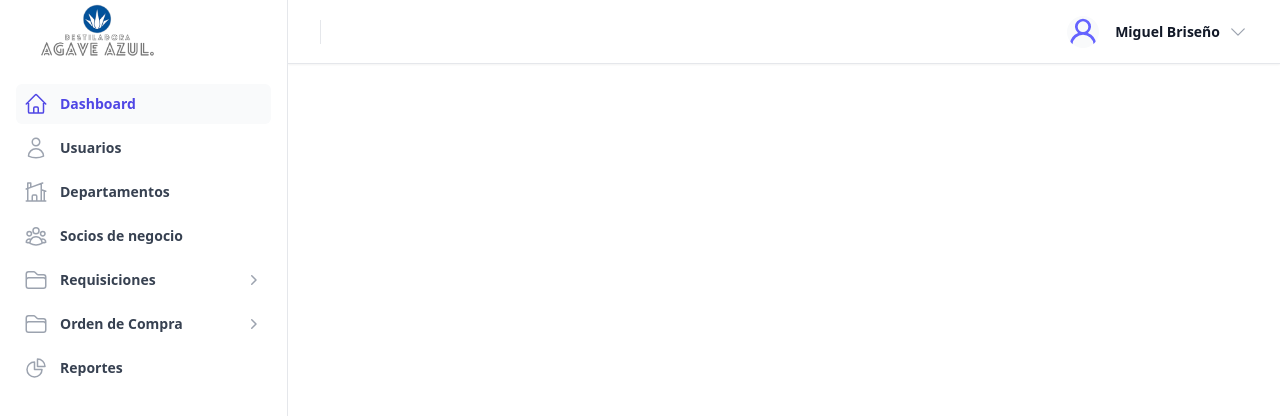
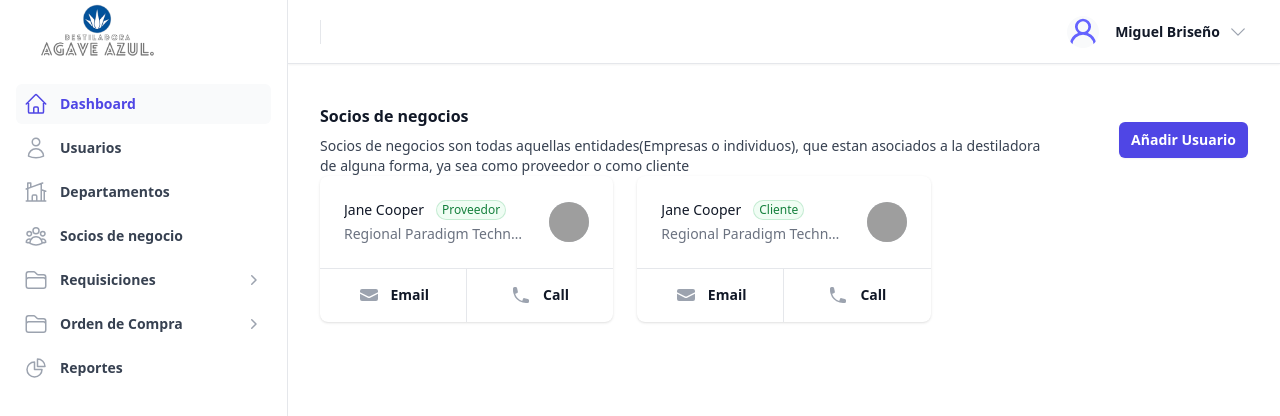
Before and after one commit to DaniDeveloper11/azulERP-Front, a Vue app: page /partnerlist in a window 1280 px wide. Shown: the top 416 px of the page. Built offline with nearby package versions, Linux system fonts and the light colour scheme; sample sign-in values are in the browser's storage; grey boxes are pictures that could not be loaded.

Commit message:
merge from migues branch

```diff
--- a/src/App.vue
+++ b/src/App.vue
@@ -232,7 +232,7 @@ const navigation = [
   { name: 'Dashboard', to: '/', icon: HomeIcon, current: true },
   { name: 'Usuarios', to: '/users', icon: UserIcon, current: false, },
   { name: 'Departamentos', to: '/departaments', icon: HomeModernIcon, current: false, },
-  { name: 'Socios de negocio', to: '/Partners', icon: UserGroupIcon, current: false, },
+  { name: 'Socios de negocio', to: '/partnerlist', icon: UserGroupIcon, current: false, },
   {
     name: 'Requisiciones',
     // to: '/requisionesAdmin',
--- a/src/router/index.js
+++ b/src/router/index.js
@@ -82,6 +82,12 @@ const router = createRouter({
       component: () => import('../views/BuyOrder/MakeBuyOrder.vue'),
       meta: { requiresAuth: true }
     },
+    {
+      path: '/partnerlist',
+      name: 'partnertlist',
+      component: () => import('../views/partners/partnerList.vue'),
+      meta: { requiresAuth: true }
+    },
   ]
 
 
--- /dev/null
+++ b/src/views/partners/partnerList.vue
@@ -0,0 +1,73 @@
+<template>
+    <div >
+      <div class="sm:flex sm:items-center">
+        <div class="sm:flex-auto">
+          <h1 class="text-base font-semibold leading-6 text-gray-900">Socios de negocios</h1>
+          <p class="mt-2 text-sm text-gray-700">Socios de negocios son todas aquellas entidades(Empresas o individuos), que estan asociados a la destiladora de alguna forma, ya sea como proveedor o como cliente</p>
+        </div>
+        <div class="mt-4 sm:ml-16 sm:mt-0 sm:flex-none">
+          <RouterLink to="/partners" type="button"
+            class="block rounded-md bg-indigo-600 px-3 py-2 text-center text-sm font-semibold text-white shadow-sm hover:bg-indigo-500 focus-visible:outline focus-visible:outline-2 focus-visible:outline-offset-2 focus-visible:outline-indigo-600">
+            Añadir Usuario</RouterLink>
+        </div>
+      </div>
+      <ul role="list" class="grid grid-cols-1 gap-6 sm:grid-cols-2 lg:grid-cols-3">
+        <li v-for="person in people" :key="person.email" class="col-span-1 divide-y divide-gray-200 rounded-lg bg-white shadow">
+          <div class="flex w-full items-center justify-between space-x-6 p-6">
+            <div class="flex-1 truncate">
+              <div class="flex items-center space-x-3">
+                <h3 class="truncate text-sm font-medium text-gray-900">{{ person.name }}</h3>
+                <span class="inline-flex flex-shrink-0 items-center rounded-full bg-green-50 px-1.5 py-0.5 text-xs font-medium text-green-700 ring-1 ring-inset ring-green-600/20">{{ person.role }}</span>
+              </div>
+              <p class="mt-1 truncate text-sm text-gray-500">{{ person.title }}</p>
+            </div>
+            <img class="h-10 w-10 flex-shrink-0 rounded-full bg-gray-300" :src="person.imageUrl" alt="" />
+          </div>
+          <div>
+            <div class="-mt-px flex divide-x divide-gray-200">
+              <div class="flex w-0 flex-1">
+                <a :href="`mailto:${person.email}`" class="relative -mr-px inline-flex w-0 flex-1 items-center justify-center gap-x-3 rounded-bl-lg border border-transparent py-4 text-sm font-semibold text-gray-900">
+                  <EnvelopeIcon class="h-5 w-5 text-gray-400" aria-hidden="true" />
+                  Email
+                </a>
+              </div>
+              <div class="-ml-px flex w-0 flex-1">
+                <a :href="`tel:${person.telephone}`" class="relative inline-flex w-0 flex-1 items-center justify-center gap-x-3 rounded-br-lg border border-transparent py-4 text-sm font-semibold text-gray-900">
+                  <PhoneIcon class="h-5 w-5 text-gray-400" aria-hidden="true" />
+                  Call
+                </a>
+              </div>
+            </div>
+          </div>
+        </li>
+      </ul>
+    </div>
+
+    </template>
+
+    <script setup>
+    import { EnvelopeIcon, PhoneIcon } from '@heroicons/vue/20/solid'
+
+    const people = [
+      {
+        name: 'Jane Cooper',
+        title: 'Regional Paradigm Technician',
+        role: 'Proveedor',
+        email: 'janecooper@example.com',
+        telephone: '+',
+        imageUrl:
+          'https://images.unsplash.com/photo-1494790108377-be9c29b29330?ixlib=rb-1.2.1&ixid=eyJhcHBfaWQiOjEyMDd9&auto=format&fit=facearea&facepad=4&w=256&h=256&q=60',
+      },
+      {
+        name: 'Jane Cooper',
+        title: 'Regional Paradigm Technician',
+        role: 'Cliente',
+        email: 'janecooper@example.com',
+        telephone: '+',
+        imageUrl:
+          'https://images.unsplash.com/photo-1494790108377-be9c29b29330?ixlib=rb-1.2.1&ixid=eyJhcHBfaWQiOjEyMDd9&auto=format&fit=facearea&facepad=4&w=256&h=256&q=60',
+      },
+
+      // More people...
+    ]
+    </script>
```
